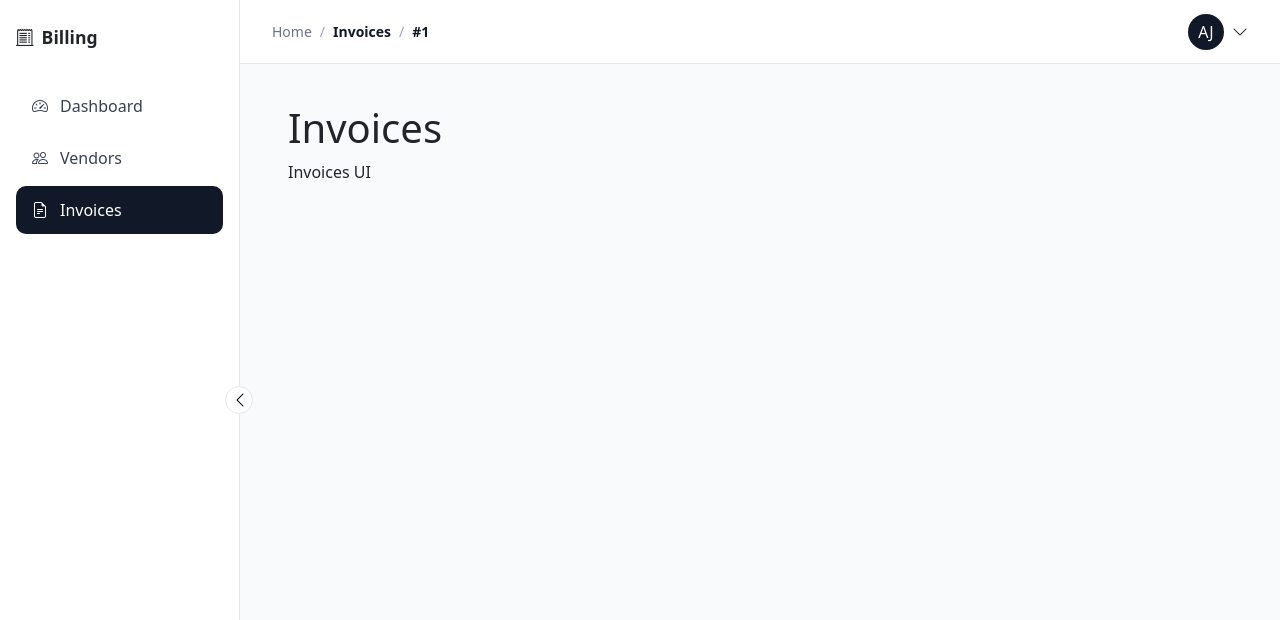
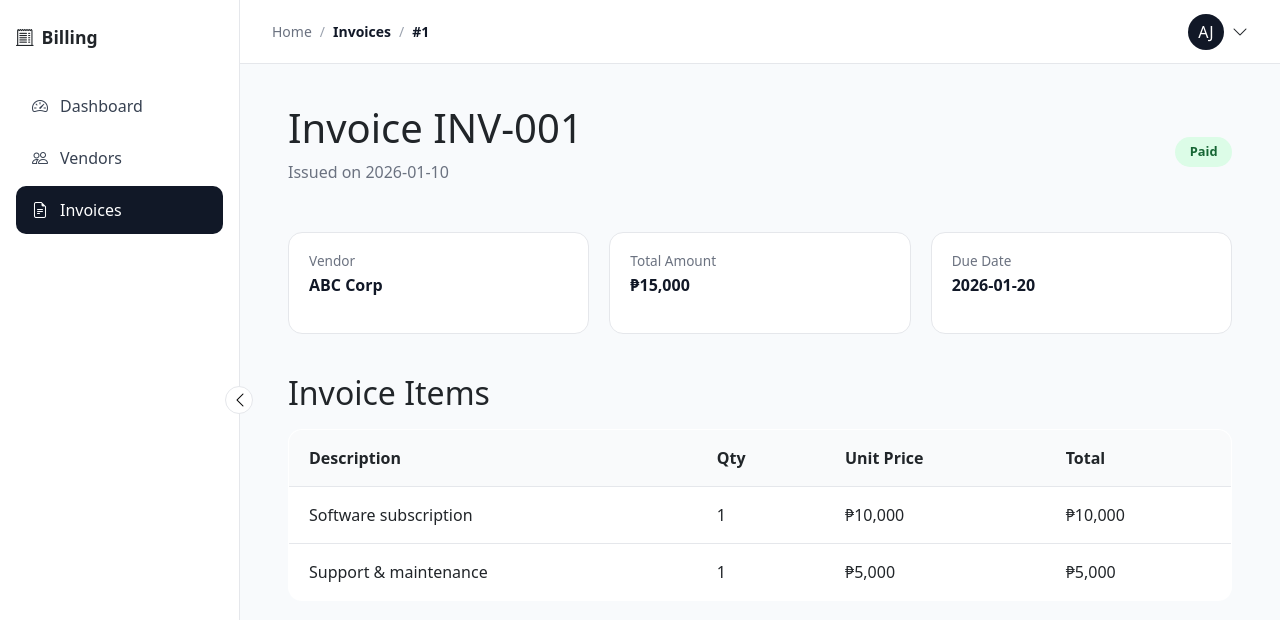
Before and after one commit to rjays16/BillingSystem, a Vue app in the folder billing-frontend/: page /invoices/1 in a window 1280 px wide. Shown: the top 620 px of the page. Built offline with nearby package versions, Linux system fonts and the light colour scheme.

Commit message:
Adding Invoice UI With Dummy Data's

```diff
--- a/billing-frontend/src/router/index.js
+++ b/billing-frontend/src/router/index.js
@@ -7,6 +7,10 @@ import Invoices from '../views/Invoices.vue'
 import InvoiceView from '../views/InvoiceView.vue'
 
 const routes = [
+  {
+    path: '/',
+    redirect: '/dashboard',
+  },
   {
     path: '/login',
     component: Login,
@@ -20,7 +24,7 @@ const routes = [
   {
     path: '/vendors',
     component: Vendors,
-    meta: { breadcrumb: 'Vendor' },
+    meta: { breadcrumb: 'Vendors' },
   },
   {
     path: '/invoices',
@@ -41,4 +45,22 @@ const router = createRouter({
   routes,
 })
 
+/*
+
+router.beforeEach((to, from, next) => {
+  const isAuthenticated =
+    localStorage.getItem('isAuthenticated') === 'true'
+
+  if (to.meta.requiresAuth && !isAuthenticated) {
+    return next('/login')
+  }
+
+  if (to.meta.guestOnly && isAuthenticated) {
+    return next('/dashboard')
+  }
+
+  next()
+})
+ */
+
 export default router
--- a/billing-frontend/src/views/Dashboard.vue
+++ b/billing-frontend/src/views/Dashboard.vue
@@ -9,22 +9,23 @@
       <section class="stats-grid">
       <div class="stat-card">
         <h3>Total Vendors</h3>
-          <p class="stat-value">—</p>
-          <span class="stat-hint">Manage registered vendors</span>
+        <p class="stat-value">{{ stats.vendors }}</p>
+        <span class="stat-hint">Registered vendors</span>
       </div>
 
       <div class="stat-card">
-          <h3>Invoices</h3>
-          <p class="stat-value">—</p>
-          <span class="stat-hint">Track issued invoices</span>
+        <h3>Total Invoices</h3>
+        <p class="stat-value">{{ stats.invoices }}</p>
+        <span class="stat-hint">Issued invoices</span>
       </div>
 
       <div class="stat-card">
         <h3>Pending Payments</h3>
-          <p class="stat-value">—</p>
-          <span class="stat-hint">Invoices awaiting payment</span>
+        <p class="stat-value">{{ stats.pendingPayments }}</p>
+        <span class="stat-hint">Awaiting payment</span>
       </div>
     </section>
+
 
       <section class="content-section">
         <h2>Activity</h2>
@@ -40,7 +41,33 @@
 <script setup>
 import { useRouter } from 'vue-router'
 import AppLayout from '../layouts/AppLayout.vue'
+import { ref } from 'vue'
+
 const router = useRouter()
+
+const stats = ref({
+  vendors: 12,
+  invoices: 48,
+  pendingPayments: 7,
+})
+
+const activities = ref([
+  {
+    id: 1,
+    message: 'Invoice #INV-001 created',
+    time: '2 hours ago',
+  },
+  {
+    id: 2,
+    message: 'Vendor ABC Corp added',
+    time: 'Yesterday',
+  },
+  {
+    id: 3,
+    message: 'Payment received for INV-003',
+    time: '2 days ago',
+  },
+])
 
 const logout = () => {
   localStorage.removeItem('isAuthenticated')
@@ -167,6 +194,28 @@ const logout = () => {
   color: #ffffff;
 }
 
+.activity-list {
+  list-style: none;
+  padding: 0;
+  margin: 0;
+}
+
+.activity-list li {
+  display: flex;
+  justify-content: space-between;
+  padding: 0.75rem 0;
+  border-bottom: 1px solid #e5e7eb;
+}
+
+.activity-message {
+  font-weight: 500;
+  color: #374151;
+}
+
+.activity-time {
+  font-size: 0.85rem;
+  color: #9ca3af;
+}
 
 @media (max-width: 768px) {
   .dashboard-wrapper {
--- a/billing-frontend/src/views/InvoiceView.vue
+++ b/billing-frontend/src/views/InvoiceView.vue
@@ -1,13 +1,184 @@
 <template>
-  <div>
-    <h1>Invoice #{{ id }}</h1>
-    <p>This is a placeholder invoice detail page.</p>
-  </div>
+    <div class="invoice-view">
+      <div class="invoice-header">
+        <div>
+          <h1>Invoice {{ invoice.number }}</h1>
+          <p class="subtitle">Issued on {{ invoice.date }}</p>
+        </div>
+
+        <span
+          class="status"
+          :class="invoice.status.toLowerCase()"
+        >
+          {{ invoice.status }}
+        </span>
+      </div>
+
+      <div class="info-grid">
+        <div class="info-card">
+          <h4>Vendor</h4>
+          <p>{{ invoice.vendor }}</p>
+        </div>
+
+        <div class="info-card">
+          <h4>Total Amount</h4>
+          <p>₱{{ invoice.amount.toLocaleString() }}</p>
+        </div>
+
+        <div class="info-card">
+          <h4>Due Date</h4>
+          <p>{{ invoice.dueDate }}</p>
+        </div>
+      </div>
+
+      <div class="items-section">
+        <h2>Invoice Items</h2>
+
+        <table class="items-table">
+          <thead>
+            <tr>
+              <th>Description</th>
+              <th>Qty</th>
+              <th>Unit Price</th>
+              <th>Total</th>
+            </tr>
+          </thead>
+
+          <tbody>
+            <tr v-for="(item, index) in invoice.items" :key="index">
+              <td>{{ item.description }}</td>
+              <td>{{ item.qty }}</td>
+              <td>₱{{ item.price.toLocaleString() }}</td>
+              <td>₱{{ (item.qty * item.price).toLocaleString() }}</td>
+            </tr>
+          </tbody>
+        </table>
+      </div>
+    </div>
 </template>
 
 <script setup>
+import { ref } from 'vue'
 import { useRoute } from 'vue-router'
 
 const route = useRoute()
-const id = route.params.id
+
+const invoice = ref({
+  id: route.params.id,
+  number: `INV-00${route.params.id}`,
+  vendor: 'ABC Corp',
+  amount: 15000,
+  status: 'Paid',
+  date: '2026-01-10',
+  dueDate: '2026-01-20',
+  items: [
+    {
+      description: 'Software subscription',
+      qty: 1,
+      price: 10000,
+    },
+    {
+      description: 'Support & maintenance',
+      qty: 1,
+      price: 5000,
+    },
+  ],
+})
 </script>
+
+<style scoped>
+.subtitle {
+  color: #6b7280;
+}
+
+.invoice-header {
+  display: flex;
+  justify-content: space-between;
+  align-items: center;
+  margin-bottom: 2rem;
+}
+
+.status {
+  padding: 0.35rem 0.9rem;
+  border-radius: 999px;
+  font-size: 0.8rem;
+  font-weight: 600;
+}
+
+.status.paid {
+  background: #dcfce7;
+  color: #166534;
+}
+
+.status.pending {
+  background: #fef9c3;
+  color: #854d0e;
+}
+
+.status.overdue {
+  background: #fee2e2;
+  color: #991b1b;
+}
+
+.info-grid {
+  display: grid;
+  grid-template-columns: repeat(auto-fit, minmax(220px, 1fr));
+  gap: 1.25rem;
+  margin-bottom: 2.5rem;
+}
+
+.info-card {
+  background: #ffffff;
+  border-radius: 14px;
+  border: 1px solid #e5e7eb;
+  padding: 1.25rem;
+}
+
+.info-card h4 {
+  font-size: 0.85rem;
+  color: #6b7280;
+  margin-bottom: 0.25rem;
+}
+
+.info-card p {
+  font-size: 1rem;
+  font-weight: 600;
+  color: #111827;
+}
+
+.items-section h2 {
+  margin-bottom: 1rem;
+}
+
+.items-table {
+  width: 100%;
+  border-collapse: collapse;
+  background: #ffffff;
+  border-radius: 14px;
+  overflow: hidden;
+  border: 1px solid #e5e7eb;
+}
+
+.items-table th,
+.items-table td {
+  padding: 1rem 1.25rem;
+  text-align: left;
+}
+
+.items-table thead {
+  background: #f9fafb;
+  border-bottom: 1px solid #e5e7eb;
+}
+
+.items-table tbody tr:not(:last-child) {
+  border-bottom: 1px solid #e5e7eb;
+}
+
+/* Responsive */
+@media (max-width: 768px) {
+  .items-table th:nth-child(3),
+  .items-table td:nth-child(3) {
+    display: none;
+  }
+}
+</style>
--- a/billing-frontend/src/views/Invoices.vue
+++ b/billing-frontend/src/views/Invoices.vue
@@ -1,10 +1,154 @@
 <template>
   <AppLayout>
-    <h1>Invoices</h1>
-    <p>Invoices UI</p>
+    <div v-if="!$route.params.id">
+      <h1>Invoices</h1>
+      <p class="subtitle">List of issued invoices</p>
+
+      <div class="table-wrapper">
+        <table class="invoice-table">
+          <thead>
+            <tr>
+              <th>Invoice #</th>
+              <th>Vendor</th>
+              <th>Amount</th>
+              <th>Status</th>
+              <th>Date</th>
+            </tr>
+          </thead>
+
+          <tbody>
+            <tr
+              v-for="invoice in invoices"
+              :key="invoice.id"
+              @click="goToInvoice(invoice.id)"
+            >
+              <td>{{ invoice.number }}</td>
+              <td>{{ invoice.vendor }}</td>
+              <td>₱{{ invoice.amount.toLocaleString() }}</td>
+              <td>
+                <span
+                  class="status"
+                  :class="invoice.status.toLowerCase()"
+                >
+                  {{ invoice.status }}
+                </span>
+              </td>
+              <td>{{ invoice.date }}</td>
+            </tr>
+          </tbody>
+        </table>
+      </div>
+    </div>
+    <RouterView />
   </AppLayout>
 </template>
 
 <script setup>
 import AppLayout from '../layouts/AppLayout.vue'
+import { ref } from 'vue'
+import { useRouter } from 'vue-router'
+
+const router = useRouter()
+
+const invoices = ref([
+  {
+    id: 1,
+    number: 'INV-001',
+    vendor: 'ABC Corp',
+    amount: 15000,
+    status: 'Paid',
+    date: '2026-01-10',
+  },
+  {
+    id: 2,
+    number: 'INV-002',
+    vendor: 'XYZ Solutions',
+    amount: 8200,
+    status: 'Pending',
+    date: '2026-01-12',
+  },
+  {
+    id: 3,
+    number: 'INV-003',
+    vendor: 'Delta Services',
+    amount: 12350,
+    status: 'Overdue',
+    date: '2026-01-15',
+  },
+])
+
+const goToInvoice = (id) => {
+  router.push(`/invoices/${id}`)
+}
 </script>
+
+<style scoped>
+.subtitle {
+  color: #6b7280;
+  margin-bottom: 1.5rem;
+}
+
+.table-wrapper {
+  background: #ffffff;
+  border-radius: 14px;
+  border: 1px solid #e5e7eb;
+  overflow: hidden;
+}
+
+.invoice-table {
+  width: 100%;
+  border-collapse: collapse;
+}
+
+.invoice-table th,
+.invoice-table td {
+  padding: 1rem 1.25rem;
+  text-align: left;
+  font-size: 0.9rem;
+}
+
+.invoice-table thead {
+  background: #f9fafb;
+  border-bottom: 1px solid #e5e7eb;
+}
+
+.invoice-table tbody tr {
+  cursor: pointer;
+  transition: background 0.15s ease;
+}
+
+.invoice-table tbody tr:hover {
+  background: #f3f4f6;
+}
+
+.status {
+  padding: 0.25rem 0.75rem;
+  border-radius: 999px;
+  font-size: 0.75rem;
+  font-weight: 600;
+}
+
+.status.paid {
+  background: #dcfce7;
+  color: #166534;
+}
+
+.status.pending {
+  background: #fef9c3;
+  color: #854d0e;
+}
+
+.status.overdue {
+  background: #fee2e2;
+  color: #991b1b;
+}
+
+@media (max-width: 768px) {
+  .invoice-table th:nth-child(3),
+  .invoice-table td:nth-child(3),
+  .invoice-table th:nth-child(5),
+  .invoice-table td:nth-child(5) {
+    display: none;
+  }
+}
+</style>
```
Lines whose indentation alone changed are shown as unchanged.
